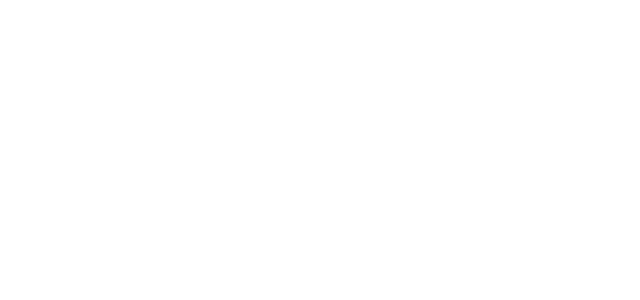
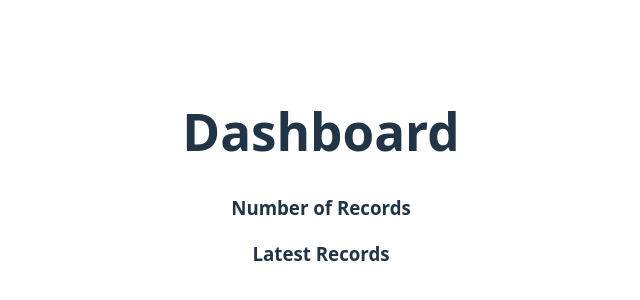
Before and after one commit to luizaki/apsi-badge-exam, a React (Vite) app: page /dashboard in a window 1280 px wide. Before the commit this address had no page. Shown: the part 222-522 px from the top of the page, without its empty margins (319-959 px from the left). Built offline with nearby package versions, Linux system fonts and the light colour scheme.

Commit message:
feat: create basic dashboard page

```diff
--- a/src/App.jsx
+++ b/src/App.jsx
@@ -2,6 +2,7 @@ import {BrowserRouter as Router, Routes, Route } from 'react-router-dom';
 import LandPage from './pages/LandPage';
 import LogInPage from './pages/LogInPage';
 import RegPage from './pages/RegPage';
+import Dashboard from './pages/Dashboard';
 import './App.css'
 
 function App() {
@@ -11,6 +12,7 @@ function App() {
         <Route path='/' element={<LandPage />} />
         <Route path='/login' element={<LogInPage />} />
         <Route path='/register' element={<RegPage />} />
+        <Route path='/dashboard' element={<Dashboard />}/>
       </Routes>
     </Router>
   );
--- /dev/null
+++ b/src/pages/Dashboard.jsx
@@ -0,0 +1,18 @@
+
+
+function Dashboard() {
+
+    return (
+        <div className='container'>
+           <h1>Dashboard</h1>
+            <div className='numberRecordBox'>
+                <h3>Number of Records</h3>
+            </div>
+            <div className="latestRecordBox">
+                <h3>Latest Records</h3>
+            </div>
+        </div>
+    );
+}
+
+export default Dashboard;
```
